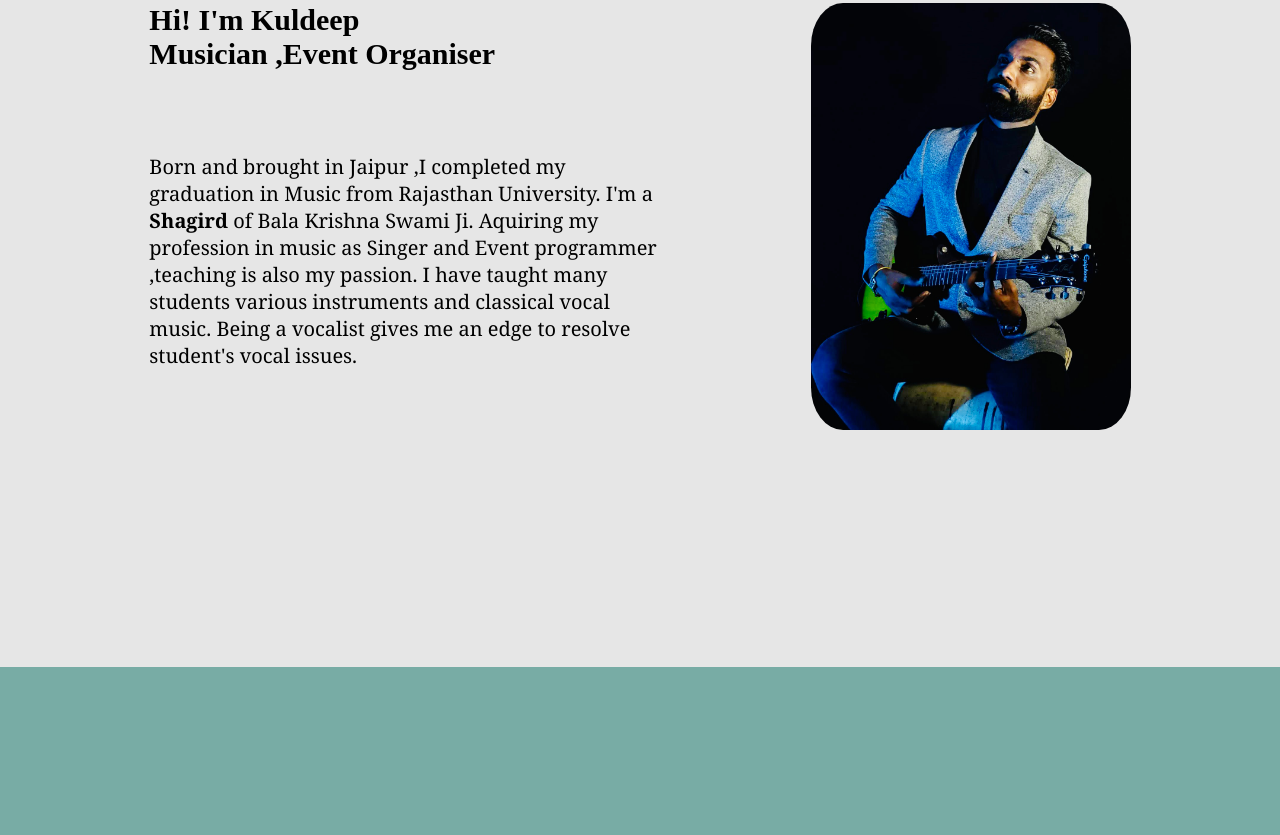
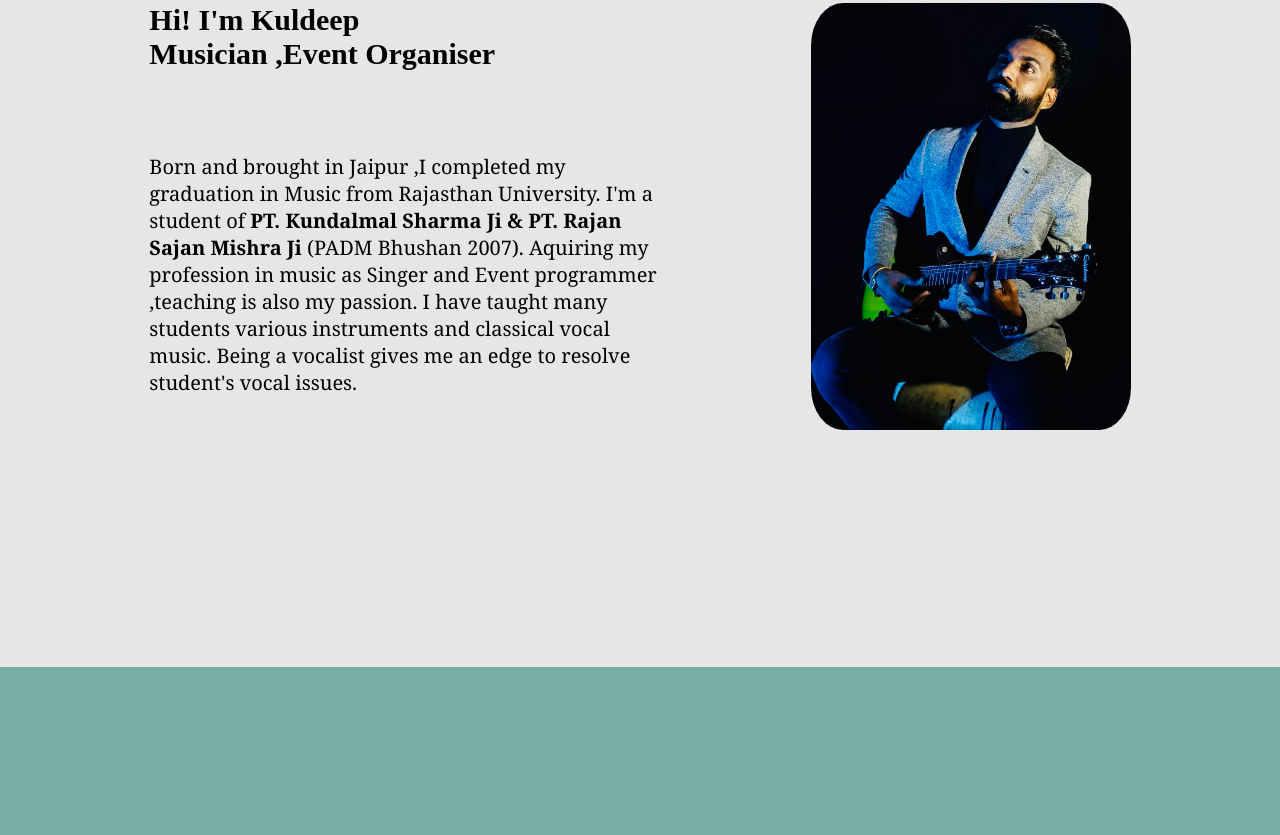
Before and after one commit to Pawan926/Website, a plain HTML site: page index.html in a window 1280 px wide. Shown: the part 933-1768 px from the top of the page. Drawn offline with Linux system fonts and the light colour scheme.

Commit message:
Update index.html

```diff
--- a/index.html
+++ b/index.html
@@ -67,7 +67,7 @@
         <h1>Hi! I'm Kuldeep <br>Musician ,Event Organiser</h1>
         <p>
           Born and brought in Jaipur ,I completed my graduation in Music from
-          Rajasthan University. I'm a <b style="color: black;">Shagird</b> of Bala Krishna Swami Ji.
+          Rajasthan University. I'm a student of <b style="color: black;">PT. Kundalmal Sharma Ji & PT. Rajan Sajan Mishra Ji</b> (PADM Bhushan 2007).
           Aquiring my profession in music as Singer and Event programmer ,teaching is also my
           passion. I have taught many students various instruments and classical vocal music.
           Being a vocalist gives me an edge to resolve student's vocal issues.
```
